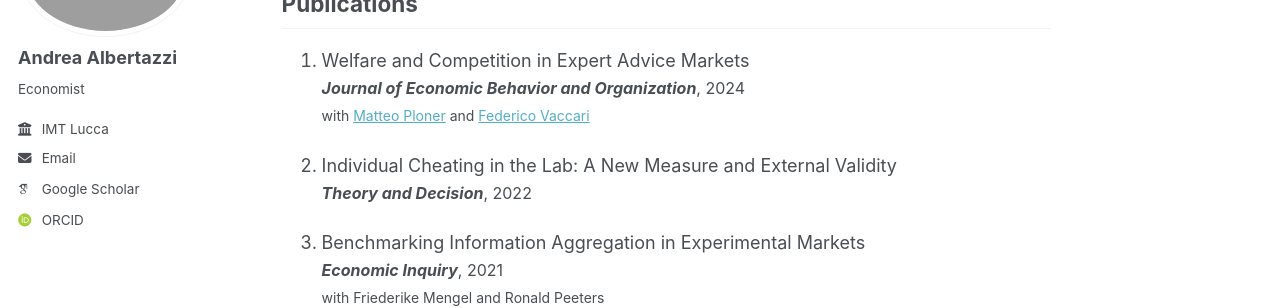
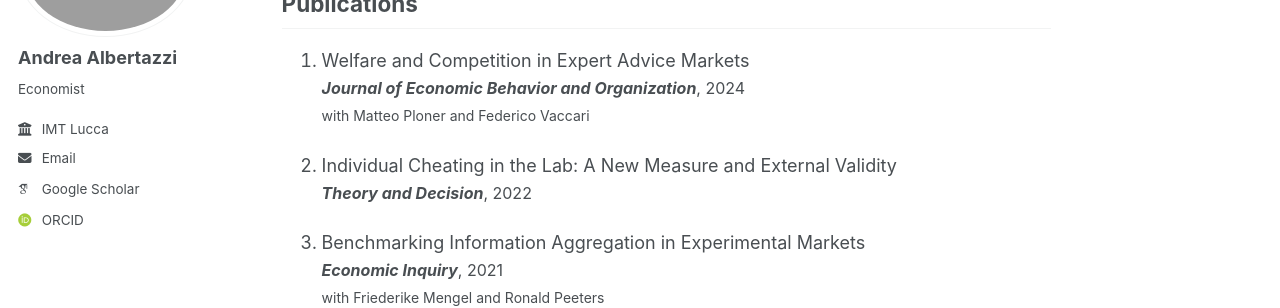
Before and after one commit to tazze87/tazze87.github.io, a Jekyll site: the page built from _pages/about.md, in a window 1280 px wide. Shown: the part 196-504 px from the top of the page. Built offline with Jekyll 4.4.1, drawn with Linux system fonts in a browser that asks for light colours; some web fonts are replaced; a script that is not in the unit is left out.

Commit message:
Update custom.html

```diff
--- a/_includes/head/custom.html
+++ b/_includes/head/custom.html
@@ -14,4 +14,17 @@
 <link rel="icon" href="/images/favicon.ico"/>
 <meta name="theme-color" content="#ffffff"/>
 
+
+<!-- Custom style overrides -->
+<style>
+.page__content a,
+.page__content a:hover,
+.page__content a:visited,
+.page__content a:active {
+  color: inherit !important;
+  text-decoration: none !important;
+}
+</style>
+
+
 <!-- end custom head snippets -->
```
